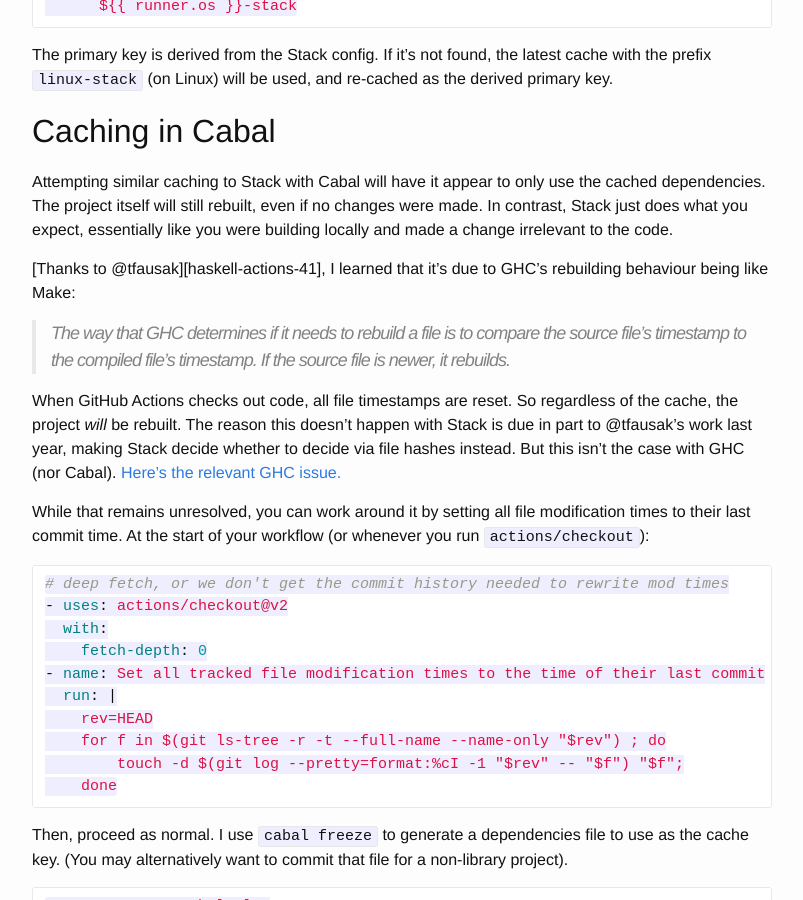
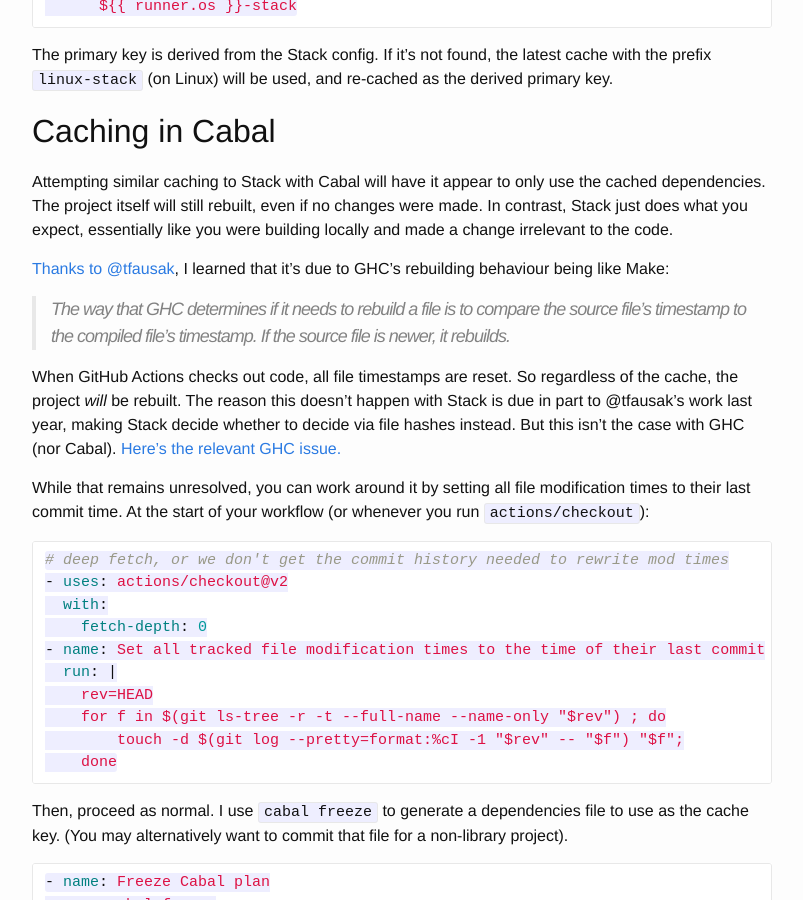
Before and after one commit to raehik/raehik.github.io, a Jekyll site: the page built from _posts/2021-03-01-caching-stack-and-cabal-haskell-builds-on-github-actions.md, in a window 1280 px wide and 900 px high, scrolled down 849 px. Shown: the whole window, without its empty margins (238-1041 px from the left). Built offline with Jekyll 4.4.1, drawn with Linux system fonts in a browser that asks for light colours; part of the change alters nothing that is shown.

Commit message:
GitHub Actios Haskell: fix broken link oops

```diff
--- a/_posts/2021-03-01-caching-stack-and-cabal-haskell-builds-on-github-actions.md
+++ b/_posts/2021-03-01-caching-stack-and-cabal-haskell-builds-on-github-actions.md
@@ -5,7 +5,7 @@ date: 2021-03-01
 
 [mark-karpov-github-actions]: https://markkarpov.com/post/github-actions-for-haskell-ci.html
 [github-ci-cache-docs]: https://docs.github.com/en/actions/guides/caching-dependencies-to-speed-up-workflows#using-the-cache-action
-[haskell-actions-my-issue]: https://github.com/haskell/actions/issues/41
+[haskell-actions-41]: https://github.com/haskell/actions/issues/41
 [ghc-issue-timestamp]: https://gitlab.haskell.org/ghc/ghc/-/issues/16495
 [haskell/actions]: https://github.com/haskell/actions/tree/main/setup
 
```
